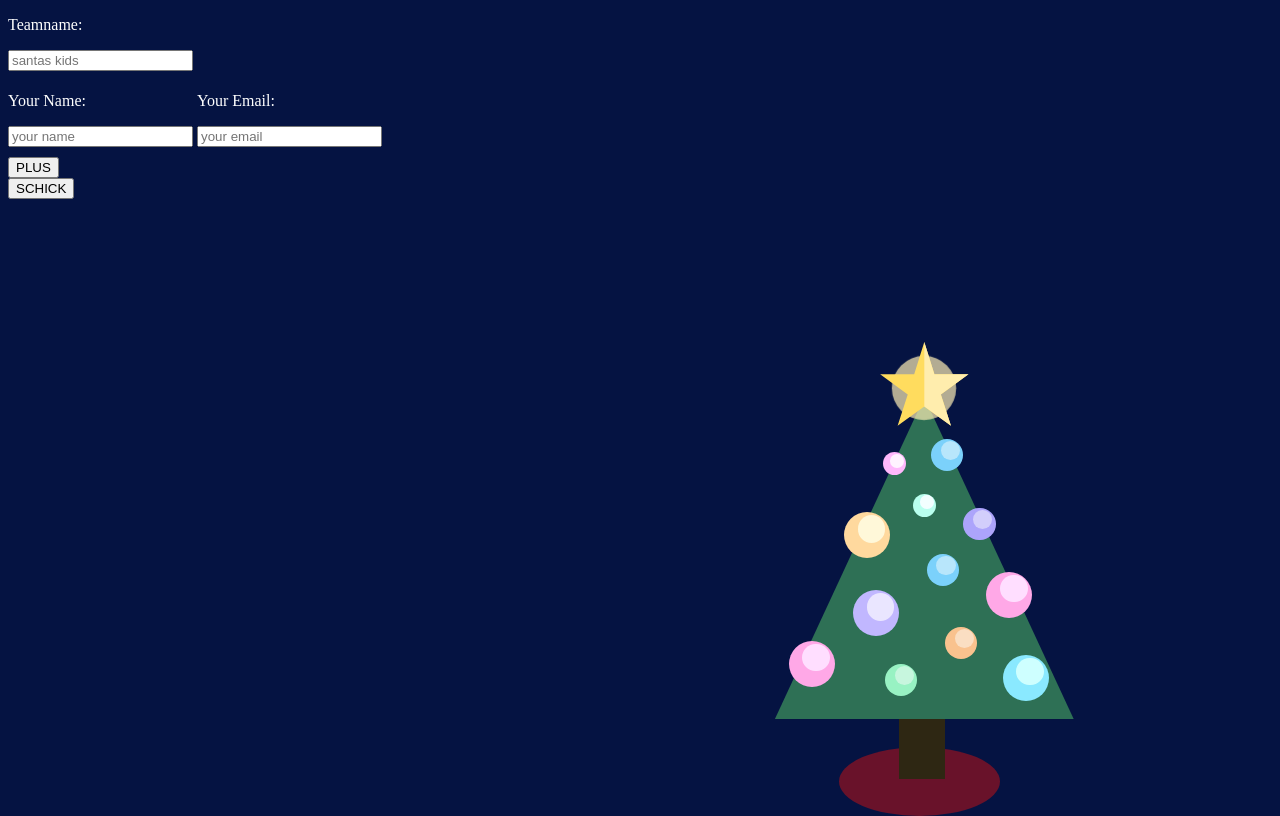
After one commit to NikolaiAtanasoski/engerl-bengerl, a PHP site: page / in a window 1280 px wide. The commit adds this page. Run offline with PHP 8.4, Linux system fonts and the light colour scheme.

Commit message:
we can now send emails through php

```diff
--- a/engerl-bengerl.css
+++ b/engerl-bengerl.css
@@ -12,6 +12,11 @@ p {
 
 .text-input {
   margin-bottom: 5px;
+}
+
+.input-wrapper-name,
+.input-wrapper-email{
+	display: inline-block;
 }
 
 
--- a/engerl-bengerl.js
+++ b/engerl-bengerl.js
@@ -0,0 +1,22 @@
+var userJson = '[ { "name":"phil", "email": "phil.limbeck@gmail.com" }, { "name":"nikolai", "email": "nikolai.atanasoski@gmail.com" } ]';
+	console.log(userJson);
+
+	function sendJsonToEmailService(){
+
+		$.ajax({
+		 type: "POST",
+		 url: 'emailsSent.php',
+		 data: userJson,
+		 success: function(data){
+		 	console.log(data);
+		 },
+		 error: function(xhr, status, error){
+		 	console.error(xhr);
+		 }
+		});
+
+	}
+
+	function addNewUserInputField(){
+		console.log("x");
+	}
--- /dev/null
+++ b/index.php
@@ -0,0 +1,105 @@
+<!doctype html>
+
+<html lang="en">
+
+<head>
+    <meta charset="utf-8">
+    <meta name="viewport" content="width=device-width, initial-scale=1">
+
+    <title>Engerl Bengerl</title>
+    <meta name="author" content="Nikolai Atanasoski">
+
+    <meta property="og:type" content="website">
+    <meta property="og:url" content="">
+
+    <link rel="stylesheet" href="engerl-bengerl.css">
+    <script src="https://code.jquery.com/jquery-3.6.0.min.js" integrity="sha256-/xUj+3OJU5yExlq6GSYGSHk7tPXikynS7ogEvDej/m4=" crossorigin="anonymous"></script>
+
+</head>
+
+
+
+<body>
+
+    <div class="names-input-container">
+        <div class="text-input">
+            <p>Teamname: </p>
+            <input type="text" id="team" placeholder="santas kids" />
+        </div>
+
+        <div class="text-input input-wrapper-name">
+            <p>Your Name: </p>
+            <input class="text-input" type="text" id="name" placeholder="your name" />
+        </div>
+
+        <div class="text-input input-wrapper-email">
+            <p>Your Email: </p>
+            <input class="text-input" type="email" id="email" placeholder="your email" />
+        </div>
+
+        <div class="add-btn-wrapper">
+        	<button id="add-btn" onclick="addNewUserInputField();">PLUS</button>
+        </div>
+
+        <div class="add-btn-wrapper">
+        	<button id="submit" onclick="sendJsonToEmailService();">SCHICK</button>
+        </div>
+
+
+
+    </div>
+
+
+
+
+	<!-- MOTHERFUCKING CHRISTMAS TREE -->
+    <div class="container">
+        <div class="tree">
+        </div>
+        <div class="ornament large orange or1">
+            <div class="shine"></div>
+        </div>
+        <div class="ornament medium blue or2">
+            <div class="shine"></div>
+        </div>
+        <div class="ornament small green or3">
+            <div class="shine"></div>
+        </div>
+        <div class="ornament small pink or4">
+            <div class="shine"></div>
+        </div>
+        <div class="ornament large purple or5">
+            <div class="shine">
+            </div>
+        </div>
+        <div class="ornament medium purple or6">
+            <div class="shine"></div>
+        </div>
+        <div class="ornament medium blue or7">
+            <div class="shine"></div>
+        </div>
+        <div class="ornament large pink or8">
+            <div class="shine"></div>
+        </div>
+        <div class="ornament medium orange or9">
+            <div class="shine"></div>
+        </div>
+        <div class="ornament medium green or10">
+            <div class="shine"></div>
+        </div>
+        <div class="ornament large pink or11">
+            <div class="shine"></div>
+        </div>
+        <div class="ornament blue large or12">
+            <div class="shine"></div>
+        </div>
+        <div class="star-light"></div>
+        <div class="star"></div>
+        <div class="star-highlight"></div>
+        <div class="trunk"></div>
+        <div class="floor"></div>
+    </div>
+    <script src="engerl-bengerl.js"></script>
+</body>
+
+</html>
```
Also changed, not shown: emailsSent.php (added, +32 -0 lines).
